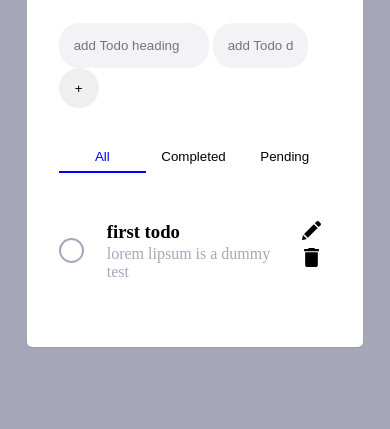
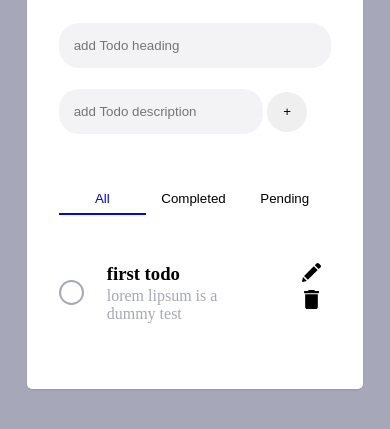
Before and after one commit to yadav-saurabh/todo, a website with bundled scripts: page index.html in a window 390 px wide. Shown: the part 131-560 px from the top of the page. Built offline with nearby package versions, Linux system fonts and the light colour scheme.

Commit message:
responsive changes

```diff
--- a/styles/style.scss
+++ b/styles/style.scss
@@ -1,6 +1,5 @@
 @import "variables";
 @import "global";
-
 
 /** applying border box to all elements **/
 
@@ -86,7 +85,7 @@ body {
 }
 
 .completed {
-  .text-wrapper{
+  .text-wrapper {
     text-decoration: line-through;
     color: lighten($black, 30%);
   }
@@ -185,4 +184,23 @@ body {
       width: $wrapper-width-sm;
     }
   }
+  .add-todo {
+    input {
+      margin-bottom: 1rem;
+    }
+    #add-todo-head-input {
+      width: 100%;
+    }
+    #add-todo-text-input {
+      width: 75%;
+    }
+  }
+  .text-wrapper {
+    width: 55%;
+  }
+  .modal-content {
+    .model-btn button {
+      width: 50%;
+    }
+  }
 }
```
